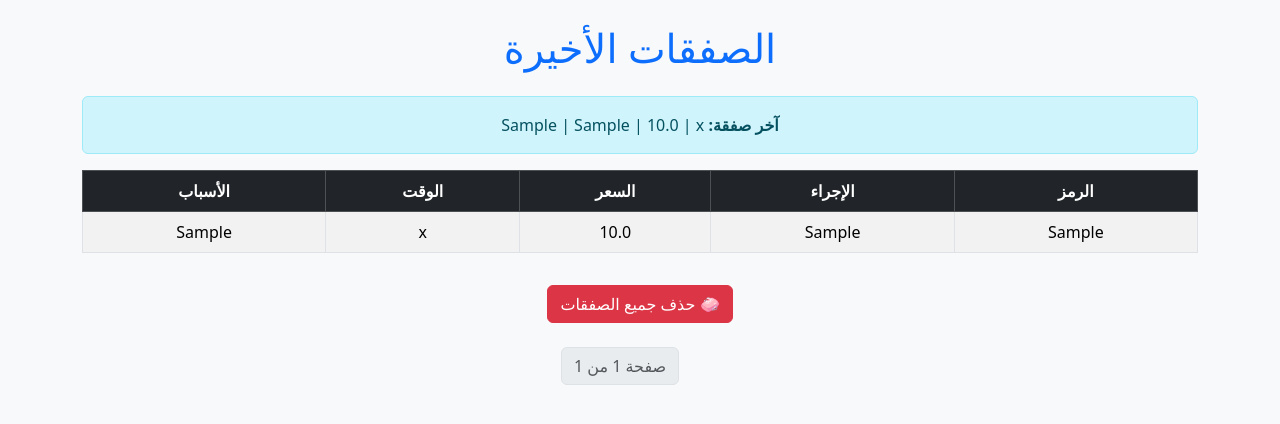
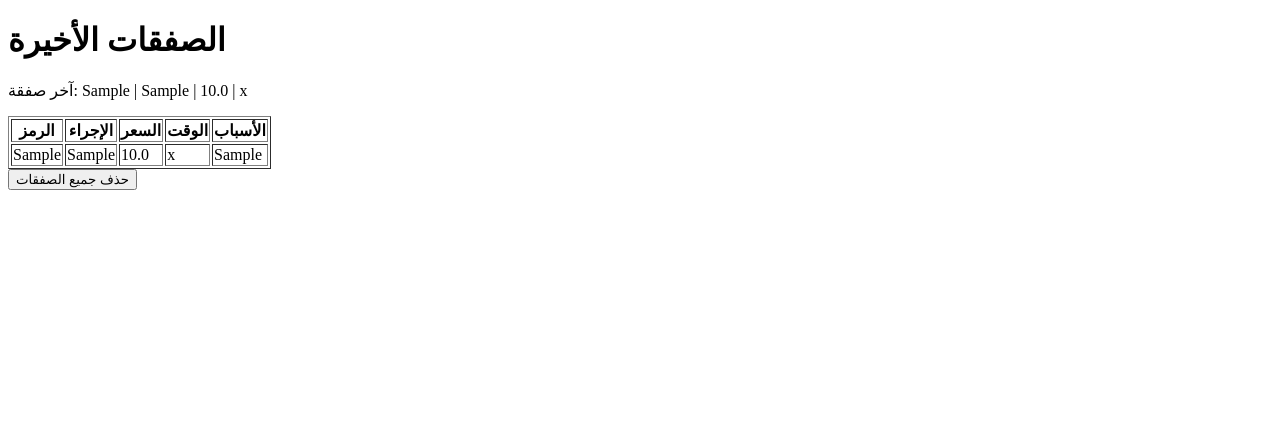
Before and after one commit to anasalkasem/trading_dashboard, a Flask app: page / in a window 1280 px wide. Shown: the top 424 px of the page. Run offline with Flask 3, Linux system fonts and the light colour scheme; tables that the repository leaves empty hold one stand-in row (values such as "Sample post").

Commit message:
Update dashboard.html

```diff
--- a/templates/dashboard.html
+++ b/templates/dashboard.html
@@ -1,23 +1,18 @@
 <!DOCTYPE html>
-<html lang="ar" dir="rtl">
+<html lang="ar">
 <head>
-    <meta charset="utf-8">
-    <title>لوحة التداول الذكية</title>
-    <link href="https://cdn.jsdelivr.net/npm/bootstrap@5.3.2/dist/css/bootstrap.min.css" rel="stylesheet">
+    <meta charset="UTF-8">
+    <title>الصفقات الأخيرة</title>
 </head>
-<body class="bg-light text-center p-4">
-<div class="container">
-    <h1 class="mb-4 text-primary">الصفقات الأخيرة</h1>
+<body>
+    <h1>الصفقات الأخيرة</h1>
 
     {% if last_trade %}
-        <div class="alert alert-info">
-            <strong>آخر صفقة:</strong>
-            {{ last_trade.symbol }} | {{ last_trade.action }} | {{ last_trade.price }} | {{ last_trade.timestamp }}
-        </div>
+    <p>آخر صفقة: {{ last_trade.symbol }} | {{ last_trade.action }} | {{ last_trade.price }} | {{ last_trade.timestamp }}</p>
     {% endif %}
 
-    <table class="table table-bordered table-striped table-hover bg-white">
-        <thead class="table-dark">
+    <table border="1">
+        <thead>
             <tr>
                 <th>الرمز</th>
                 <th>الإجراء</th>
@@ -39,21 +34,8 @@
         </tbody>
     </table>
 
-    <form action="/delete_all" method="POST">
-        <button class="btn btn-danger mt-3">🧼 حذف جميع الصفقات</button>
+    <form method="post" action="{{ url_for('delete_all_trades') }}">
+        <button type="submit">حذف جميع الصفقات</button>
     </form>
-
-    <nav class="mt-4">
-        <ul class="pagination justify-content-center">
-            {% if trades.has_prev %}
-                <li class="page-item"><a class="page-link" href="/?page={{ trades.prev_num }}">السابق</a></li>
-            {% endif %}
-            <li class="page-item disabled"><span class="page-link">صفحة {{ trades.page }} من {{ trades.pages }}</span></li>
-            {% if trades.has_next %}
-                <li class="page-item"><a class="page-link" href="/?page={{ trades.next_num }}">التالي</a></li>
-            {% endif %}
-        </ul>
-    </nav>
-</div>
 </body>
 </html>
```
Lines whose indentation alone changed are shown as unchanged.
